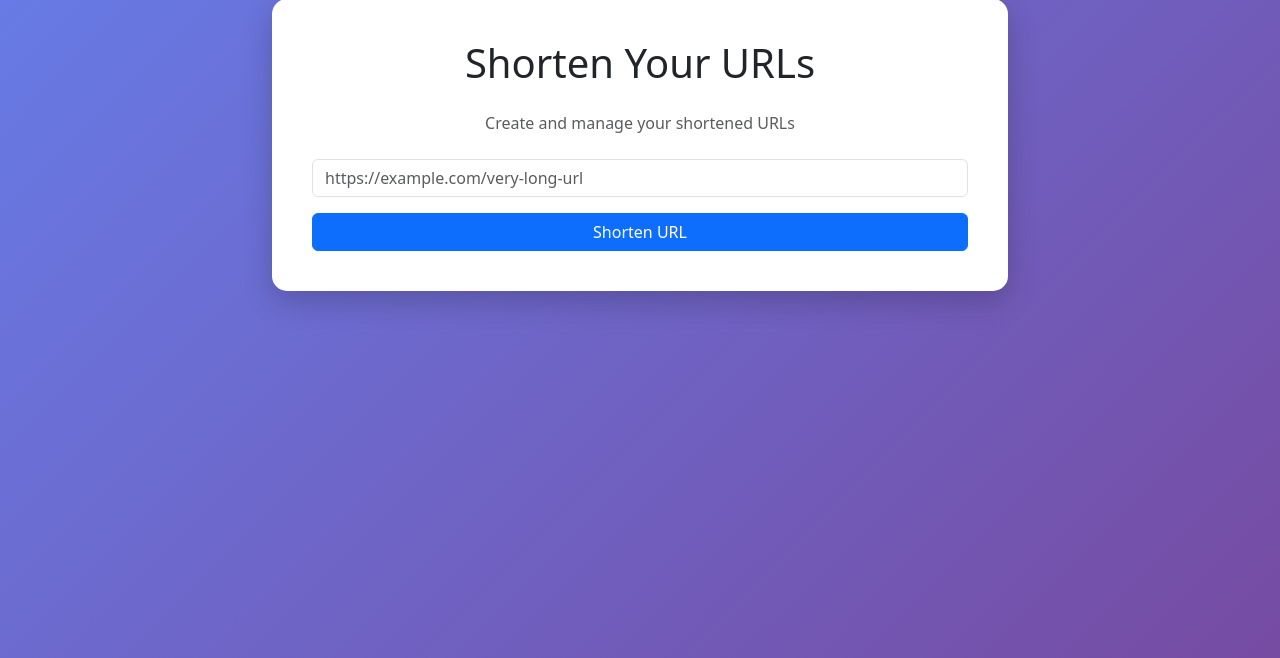
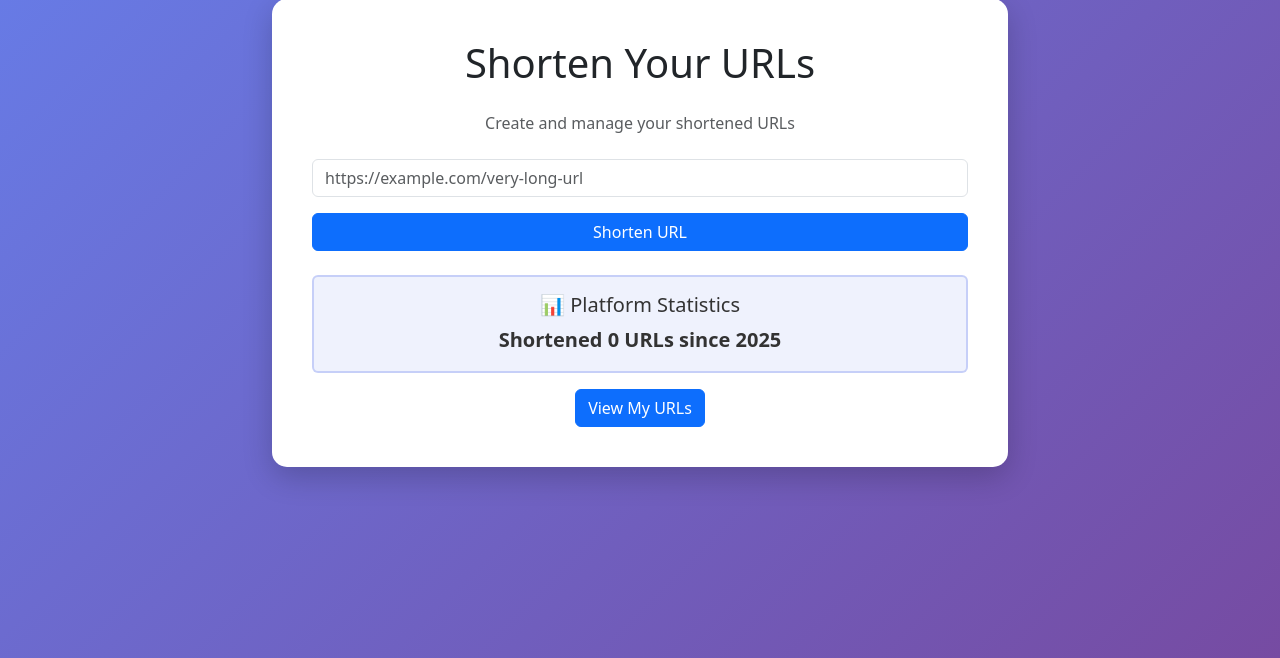
Before and after one commit to souravkhoso1/url-shortener, a Django app: page / in a window 1280 px wide. Shown: the part 142-800 px from the top of the page. Run offline with Django 5.2, Linux system fonts and the light colour scheme; the visitor is signed in with stand-in values (Sample User, id 1); data that the repository does not hold is empty.

Commit message:
show shortened url stats in logged out mode instead of showing the urls directly

```diff
--- a/shortener/templates/shortener/home.html
+++ b/shortener/templates/shortener/home.html
@@ -93,34 +93,19 @@
                     </div>
                     {% endif %}
 
-                    {% if recent_urls %}
-                    <div class="mt-4">
-                        <h5>
-                            {% if user.is_authenticated %}
-                                Your Recent URLs:
-                            {% else %}
-                                Recent URLs:
-                            {% endif %}
-                        </h5>
-                        <ul class="list-group">
-                            {% for url in recent_urls %}
-                            <li class="list-group-item d-flex justify-content-between align-items-center">
-                                <div>
-                                    <strong>/{{ url.short_code }}</strong>
-                                    <br>
-                                    <small class="text-muted">{{ url.original_url|truncatechars:50 }}</small>
-                                </div>
-                                <span class="badge bg-primary rounded-pill">{{ url.clicks }} clicks</span>
-                            </li>
-                            {% endfor %}
-                        </ul>
+                    <div class="mt-4 text-center">
+                        <div class="alert alert-info" style="background: rgba(102, 126, 234, 0.1); border: 2px solid rgba(102, 126, 234, 0.3); color: #333;">
+                            <h5 class="mb-2">📊 Platform Statistics</h5>
+                            <p class="mb-0 fs-5">
+                                <strong>Shortened {{ total_urls }} URL{{ total_urls|pluralize }} since 2025</strong>
+                            </p>
+                        </div>
                         {% if user.is_authenticated %}
-                        <div class="text-center mt-3">
-                            <a href="{% url 'shortener:my_urls' %}" class="btn btn-sm btn-outline-primary">View All My URLs</a>
+                        <div class="mt-3">
+                            <a href="{% url 'shortener:my_urls' %}" class="btn btn-primary">View My URLs</a>
                         </div>
                         {% endif %}
                     </div>
-                    {% endif %}
                 </div>
             </div>
         </div>
--- a/shortener/views.py
+++ b/shortener/views.py
@@ -8,6 +8,9 @@ from .forms import URLForm, UserRegisterForm, UserLoginForm
 
 
 def home(request):
+    # Get total count of all shortened URLs
+    total_urls = ShortenedURL.objects.count()
+
     if request.method == 'POST':
         form = URLForm(request.POST)
         if form.is_valid():
@@ -34,30 +37,18 @@ def home(request):
 
             short_url = request.build_absolute_uri(f'/{shortened.short_code}')
 
-            # Get recent URLs based on authentication
-            if request.user.is_authenticated:
-                recent_urls = ShortenedURL.objects.filter(user=request.user)[:10]
-            else:
-                recent_urls = ShortenedURL.objects.filter(user__isnull=True)[:10]
-
             return render(request, 'shortener/home.html', {
                 'form': URLForm(),
                 'short_url': short_url,
                 'shortened': shortened,
-                'recent_urls': recent_urls
+                'total_urls': total_urls
             })
     else:
         form = URLForm()
 
-    # Show user's URLs if authenticated, otherwise show anonymous URLs
-    if request.user.is_authenticated:
-        recent_urls = ShortenedURL.objects.filter(user=request.user)[:10]
-    else:
-        recent_urls = ShortenedURL.objects.filter(user__isnull=True)[:10]
-
     return render(request, 'shortener/home.html', {
         'form': form,
-        'recent_urls': recent_urls
+        'total_urls': total_urls
     })
 
 
```
